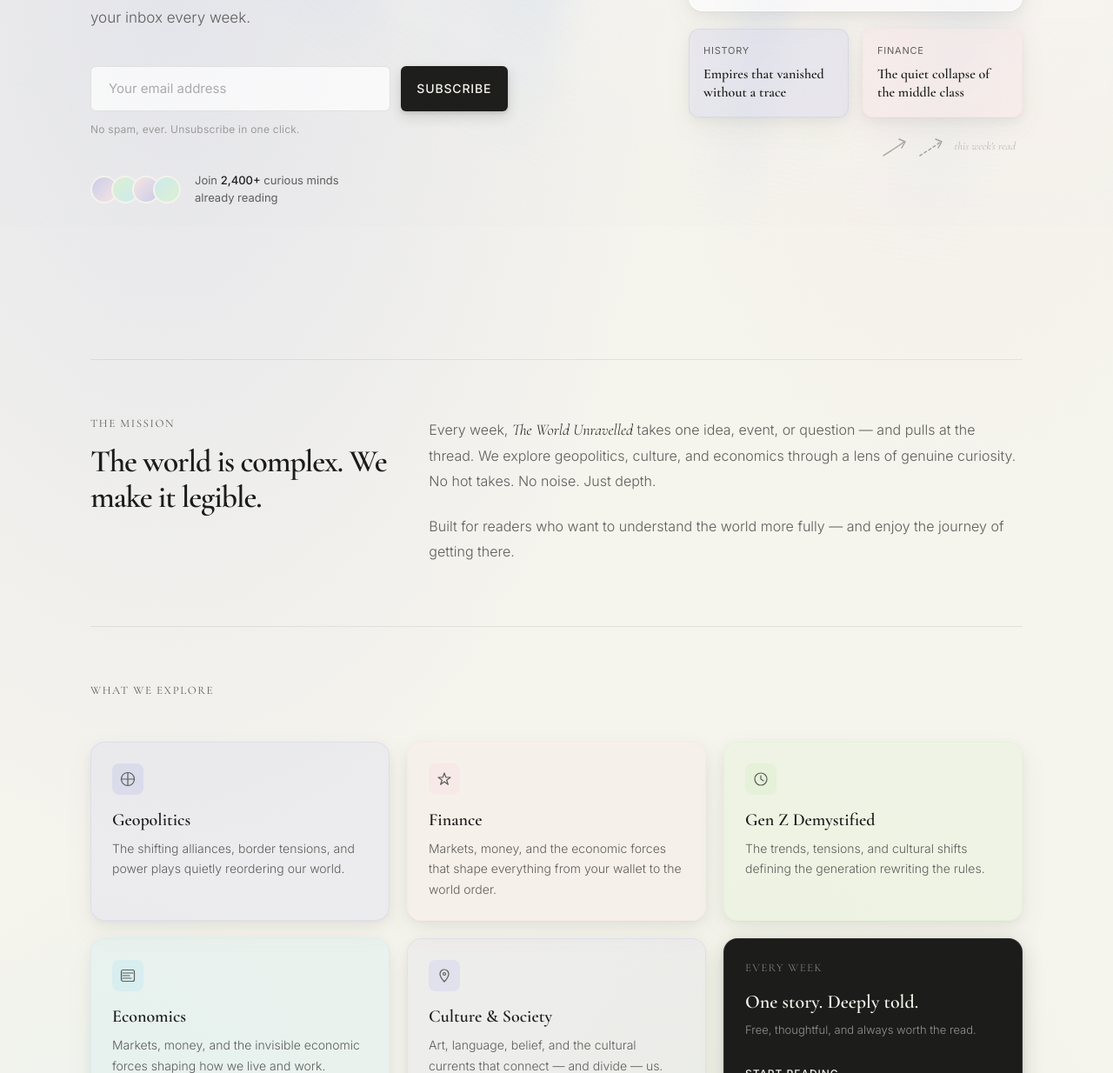
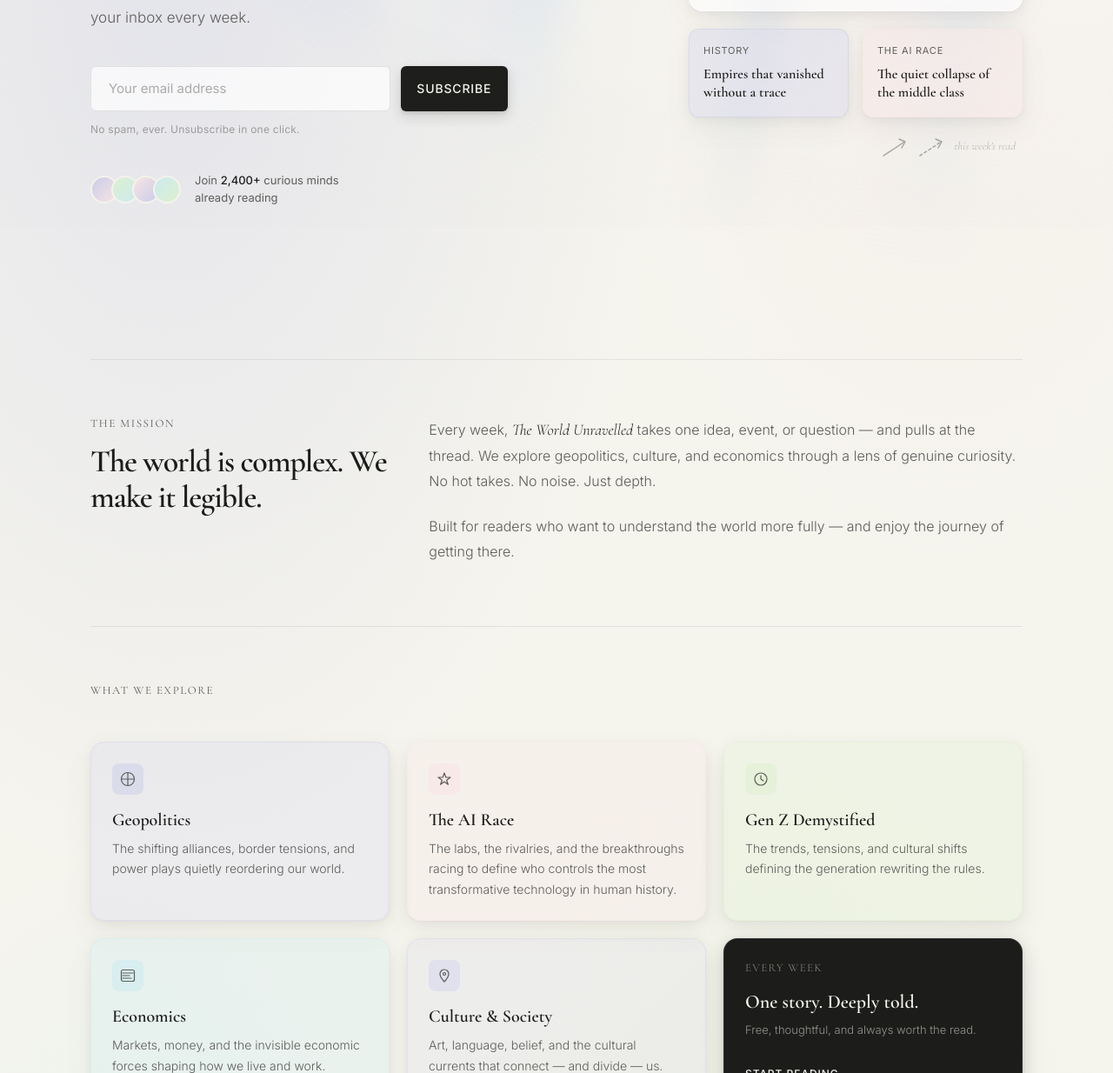
Before and after one commit to garg94sahil/TheWorldUnravelled, a plain HTML site: page index.html in a window 1280 px wide. Shown: the part 540-1774 px from the top of the page at 87% size. Drawn offline with nearby package versions, Linux system fonts and the light colour scheme.

Commit message:
Rename topic: Finance → The AI Race with updated description
Co-Authored-By: Claude Sonnet 4.6 <noreply@anthropic.com>

```diff
--- a/index.html
+++ b/index.html
@@ -542,7 +542,7 @@
               <p style="font-family:'Cormorant Garamond',serif;font-size:16px;font-weight:600;line-height:1.35;color:#1C1C1A;">Empires that vanished without a trace</p>
             </div>
             <div class="topic-card card-shadow flex-1 rounded-xl p-4" style="background:rgba(248,229,229,0.35);border:1px solid rgba(248,229,229,0.60);backdrop-filter:blur(12px);">
-              <div style="font-size:11px;font-family:'Inter',sans-serif;letter-spacing:0.07em;text-transform:uppercase;color:#5D5D5A;margin-bottom:8px;">Finance</div>
+              <div style="font-size:11px;font-family:'Inter',sans-serif;letter-spacing:0.07em;text-transform:uppercase;color:#5D5D5A;margin-bottom:8px;">The AI Race</div>
               <p style="font-family:'Cormorant Garamond',serif;font-size:16px;font-weight:600;line-height:1.35;color:#1C1C1A;">The quiet collapse of the middle class</p>
             </div>
           </div>
@@ -616,8 +616,8 @@
           <div style="width:36px;height:36px;border-radius:8px;background:rgba(248,229,229,0.60);display:flex;align-items:center;justify-content:center;margin-bottom:16px;">
             <svg width="18" height="18" viewBox="0 0 18 18" fill="none"><path d="M9 2L10.8 7H16L11.6 10.2L13.4 15.2L9 12L4.6 15.2L6.4 10.2L2 7H7.2L9 2Z" stroke="#5D5D5A" stroke-width="1.2" stroke-linejoin="round"/></svg>
           </div>
-          <h3 style="font-family:'Cormorant Garamond',serif;font-size:20px;font-weight:600;color:#1C1C1A;margin-bottom:8px;line-height:1.3;">Finance</h3>
-          <p style="font-size:14px;line-height:1.68;color:#5D5D5A;font-weight:300;">Markets, money, and the economic forces that shape everything from your wallet to the world order.</p>
+          <h3 style="font-family:'Cormorant Garamond',serif;font-size:20px;font-weight:600;color:#1C1C1A;margin-bottom:8px;line-height:1.3;">The AI Race</h3>
+          <p style="font-size:14px;line-height:1.68;color:#5D5D5A;font-weight:300;">The labs, the rivalries, and the breakthroughs racing to define who controls the most transformative technology in human history.</p>
         </div>
 
         <!-- Topic 3 -->
```
